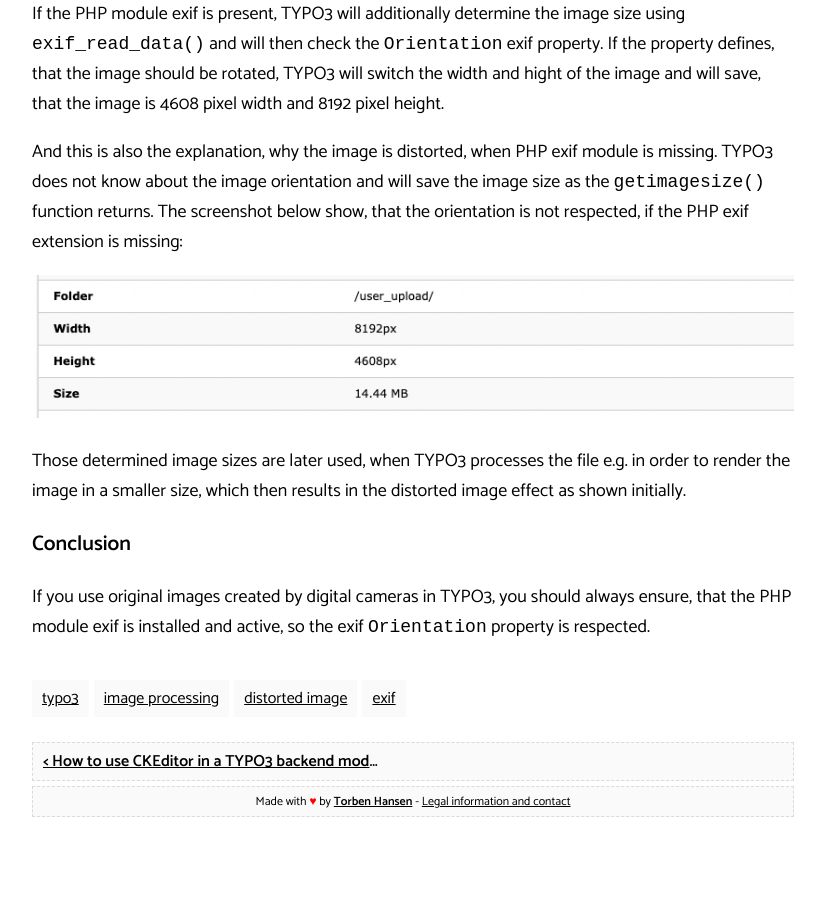
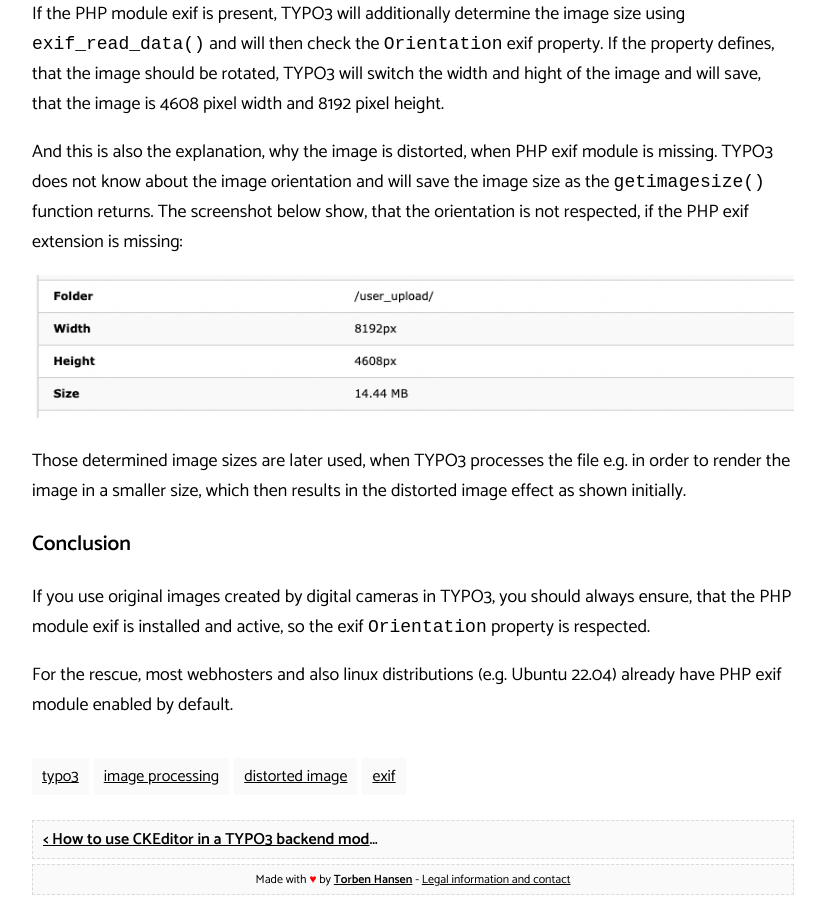
Before and after one commit to derhansen/derhansen.github.io, a Jekyll site: the page built from _posts/2023-09-20-why-you-should-use-typo3-with-php-mod-exif.md, in a window 1280 px wide and 900 px high, scrolled down 2605 px. Shown: the whole window, without its empty margins (227-1052 px from the left). Built offline with Jekyll 4.4.1, drawn with Linux system fonts in a browser that asks for light colours; comment, search, counter and statistics services are not loaded; before the commit the page ends 3427 px from its top, so only the background shows below that.

Commit message:
Updated "The significance of the PHP exif module in TYPO3: Why you should always enable it"

```diff
--- a/_posts/2023-09-20-why-you-should-use-typo3-with-php-mod-exif.md
+++ b/_posts/2023-09-20-why-you-should-use-typo3-with-php-mod-exif.md
@@ -87,3 +87,6 @@
 
 If you use original images created by digital cameras in TYPO3, you should always ensure, that the PHP module exif is
 installed and active, so the exif `Orientation` property is respected.
+
+For the rescue, most webhosters and also linux distributions (e.g. Ubuntu 22.04) already have PHP exif module
+enabled by default.
```
